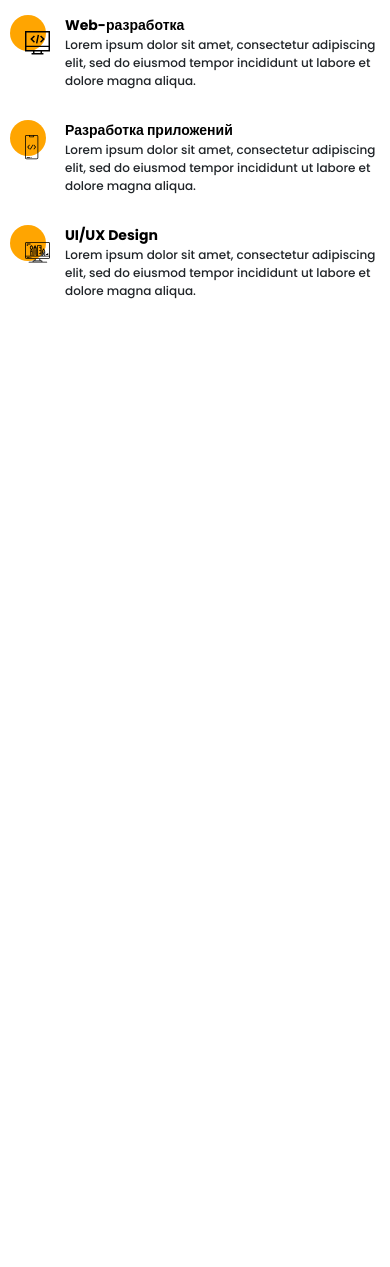
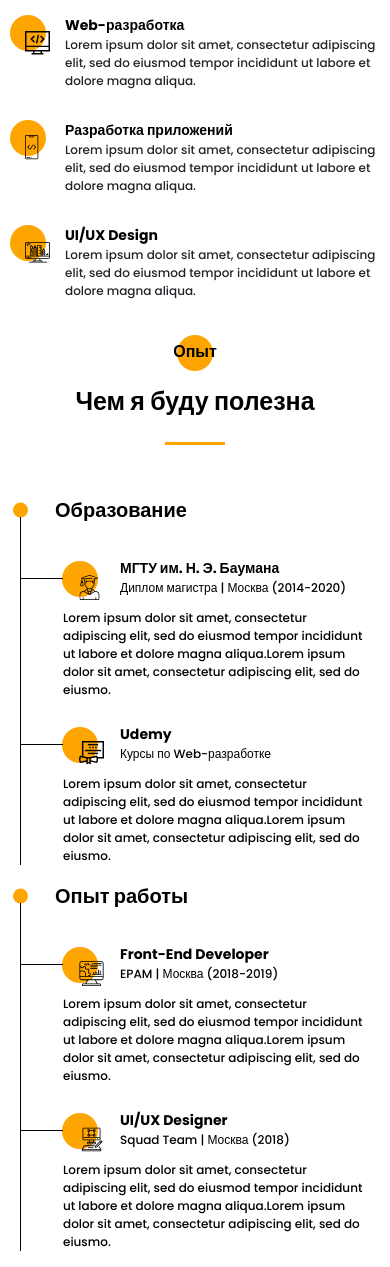
Before and after one commit to Studdnet/maket-portfolio-Petrichenko, a website: page src/index.html in a window 390 px wide. Shown: the part 1473-2740 px from the top of the page. Before the commit the page ends 1773 px from the top, so only its background shows below. Drawn offline with nearby package versions, Linux system fonts and the light colour scheme; files that its build step writes are made by us from their sources; files whose address does not match are found by name.

```diff
--- a/src/index.html
+++ b/src/index.html
@@ -228,7 +228,7 @@
 		</div>
 	</section>
 
-	<!-- <section class="resume">
+	<section class="resume">
 		<div class="container">
 			<h2 class="title title_fz16 resume__title">Опыт</h2>
 			<div class="title title_fz36 resume__subtitle">Чем я буду полезна</div>
@@ -313,7 +313,7 @@
 		</div>
 	</section>
 
-	<section class="skills">
+	<!-- <section class="skills">
 		<div class="container">
 			<h2 class="title title_fz16 title__section">Навыки</h2>
 			<div class="title title_fz36 skills__subtitle">Что я использую в работе</div>
@@ -433,9 +433,9 @@
 				</div>
 			</div>
 		</div>
-	</section>
+	</section> -->
 
-	<section class="portfolio">
+	<!-- <section class="portfolio">
 		<div class="container">
 			<h2 class="title title_fz16 title__section">Портфолио</h2>
 			<div class="title title_fz36 portfolio__subtitle">Мои работы</div>
@@ -462,9 +462,9 @@
 				</a>
 			</div>
 		</div>
-	</section>
+	</section> -->
 
-	<section class="price">
+	<!-- <section class="price">
 		<div class="container price__container">
 			<h2 class="title title_fz16 title__section">Прайс-лист</h2>
 			<div class="divider"></div>
@@ -501,9 +501,9 @@
 				</div>
 			</div>
 		</div>
-	</section>
+	</section> -->
 
-	<section class="contacts">
+	<!-- <section class="contacts">
 		<div class="container">
 			<div class="contacts__wrapper">
 				<div class="contacts__photo">
--- a/src/sass/blocks/_media.scss
+++ b/src/sass/blocks/_media.scss
@@ -11,6 +11,7 @@
 
 	.about {
 		padding-top: 80px;
+
 		&__wrapper {
 			grid-template-columns: 400px 525px;
 			column-gap: 30px;
@@ -18,7 +19,7 @@
 		}
 
 		&__skills {
-			grid-template: repeat(2,minmax(55px,115px))/repeat(2,220px);
+			grid-template: repeat(2, minmax(55px, 115px))/repeat(2, 220px);
 			column-gap: 45px;
 			row-gap: 20px;
 
@@ -32,6 +33,16 @@
 			}
 		}
 	}
+
+	.resume {
+		padding-top: 80px;
+
+		&__wrapper {
+			padding: 50px 0px 0px 0px;
+			column-gap: initial;
+			justify-content: space-between;
+		}
+	}
 }
 
 @media (max-width: 992px) {
@@ -41,20 +52,32 @@
 
 	.about {
 		padding-top: 60px;
+
 		&__wrapper {
 			grid-template-columns: 335px 355px;
 		}
 
 		&__skills {
-			grid-template: repeat(2,minmax(90px,auto))/ minmax(220px,auto);
+			grid-template: repeat(2, minmax(90px, auto))/ minmax(220px, auto);
+
 			&-item {
 				grid-template-columns: 40px auto;
 			}
 		}
 	}
+
 	.title {
 		&_fz36 {
 			font-size: 29px;
+		}
+	}
+
+	.resume {
+		padding-top: 60px;
+
+		&__wrapper {
+			grid-template-columns: repeat(2, auto);
+			column-gap: 20px;
 		}
 	}
 
@@ -73,6 +96,7 @@
 
 	.promo {
 		overflow: hidden;
+
 		&__title {
 			line-height: 39px;
 			width: 300px;
@@ -92,6 +116,14 @@
 			row-gap: 0px;
 		}
 
+	}
+
+	.resume {
+		padding-top: 40px;
+
+		.divider {
+			margin: 10px auto 0 auto;
+		}
 	}
 
 }
@@ -121,9 +153,11 @@
 
 	.promo {
 		background: url('../img/main_bg.jpg') no-repeat 57%/cover;
+
 		&__btns {
 			margin-top: 32px;
 		}
+
 		&__title {
 			width: 265px;
 		}
@@ -131,16 +165,26 @@
 
 	.about {
 		padding-top: 40px;
+
 		&__wrapper {
 			grid-template: 240px auto / minmax(300px, auto);
 		}
+
 		&__skills {
 			row-gap: 15px;
 		}
 	}
+
 	.title {
-		&_fz36{
+		&_fz36 {
 			font-size: 25px;
 		}
 	}
+
+	.resume {
+		padding: 40px 10px 0 10px;
+		&__wrapper {
+			grid-template-columns: auto;
+		}
+	}
 }
```
Also changed, not shown: dist/css/style.min.css, dist/index.html.
